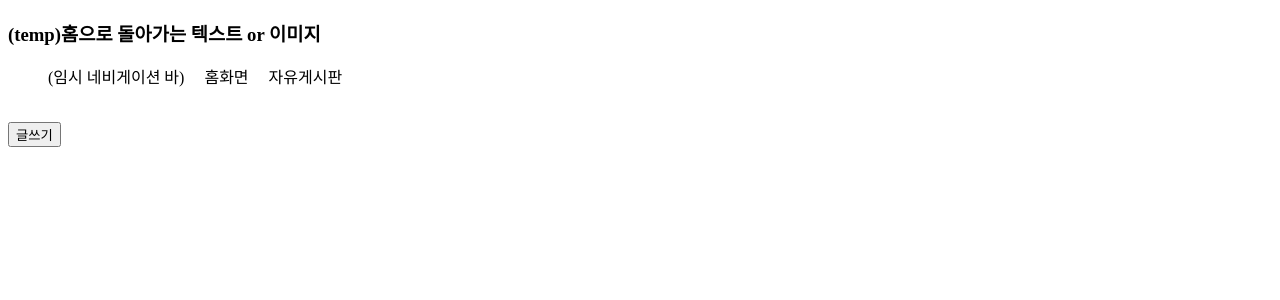
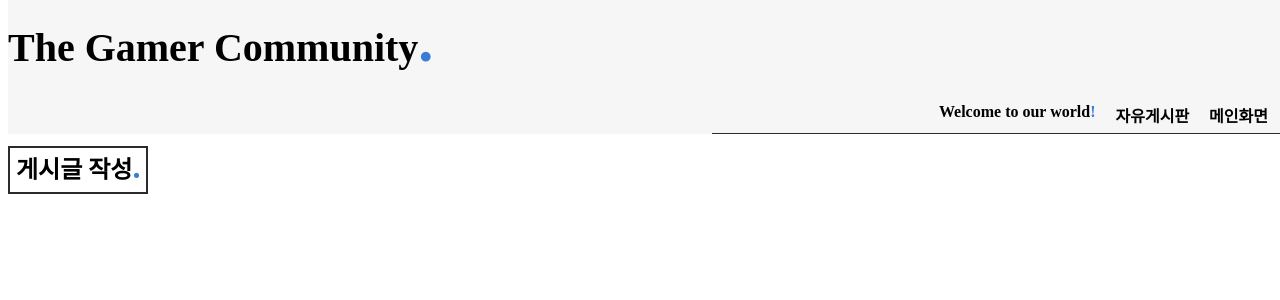
Before and after one commit to 99-1week-Toyproject/1week_toy, a Flask app: page / in a window 1280 px wide. Shown: the top 300 px of the page. Run offline with Flask 2, Linux system fonts and the light colour scheme; data that the repository does not hold is empty; some web fonts are replaced.

Commit message:
[#1][update]게시판 기능 구현 완료
게시판 기능 구현 완료하였습니다.

```diff
--- a/app.py
+++ b/app.py
@@ -27,6 +27,7 @@ def board_post():
     board_title_receive = request.form['board_title_give']
     board_id_receive = request.form['board_id_give']
     board_text_receive = request.form['board_text_give']
+    board_cntValue_receive = request.form['board_cntValue_give']
 
     board_list = list(db.gameReview.find({}, {'_id': False}))
     board_cnt = len(board_list) + 1
@@ -35,7 +36,8 @@ def board_post():
         'index': board_cnt,
         'title': board_title_receive,
         'id': board_id_receive,
-        'text': board_text_receive
+        'text': board_text_receive,
+        'cntValue': board_cntValue_receive
     }
 
     db.gameReview.insert_one(insertDoc)
@@ -67,5 +69,27 @@ def board_get_reply():
     return jsonify({'board_reply_list': board_reply_list})
 
 
+# @app.route("/board/get/reply/cnt", methods=["GET"])
+# def board_get_reply_cnt():
+#     ########################일단 리스트 다 가져옴
+#     board_reply_list = list(db.gameReview_reply.find({}, {'_id': False}))
+#     board_post_list = list(db.gameReview.find({},{'_id':False}))
+
+# ########################잘 나오나?
+#     print(board_reply_list)
+#     print(board_post_list)
+
+# #######################댓글의 인덱스 번호를 가져옴
+#     board_reply_cntList = []
+
+#     for board_reply_listed in board_reply_list:
+#         print(board_reply_listed)
+#         board_reply_cntList.append(board_reply_listed['index'])
+
+#     print(board_reply_cntList)
+
+    # return jsonify({'board_reply_list': board_reply_list})
+
+
 if __name__ == '__main__':
     app.run('0.0.0.0', port=5000, debug=True)
--- a/templates/board.html
+++ b/templates/board.html
@@ -4,11 +4,26 @@
 <head>
     <meta charset="UTF-8">
     <script src="https://ajax.googleapis.com/ajax/libs/jquery/3.5.1/jquery.min.js"></script>
-    <title>Title</title>
+
+    <!-- #########Font######### -->
+    <link ref="stylesheet" type="text/css" href="https://cdn.jsdelivr.net/gh/orioncactus/pretendard/dist/web/static/pretendard.css" />
+
+    <title>gamerCommunity | freeBoard</title>
 </head>
 <style>
+ @font-face {
+    font-family: 'Pretendard-Regular';
+    src: url('https://cdn.jsdelivr.net/gh/Project-Noonnu/noonfonts_2107@1.1/Pretendard-Regular.woff') format('woff');
+    font-weight: 400;
+    font-style: normal;
+}
+
     ul {
         list-style-type: none;
+    }
+
+    button {
+        background-color: transparent;
     }
 
     textarea {
@@ -23,16 +38,56 @@
         border-collapse: collapse;
     }
 
+    .topFixed{
+        position: fixed;
+        top: -20px;
+        width: 100%;
+        background-color: #F6F6F6;
+        z-index: 1;
+
+    }
+
+
     .navigationBar {
         display: flex;
-        flex-direction: row;
+        flex-direction: row-reverse;
+        left: 55%;
+
+
+        position: relative;
+        padding-bottom:6px;
+        width: 45%;
+
+        border-bottom: 1px solid #2b2b2b;
     }
+
 
     .navigationBar_contents {
         margin-right: 20px;
     }
 
+    .mainContents{
+        position: relative;
+        top: 120px;
+
+    }
+
+    .writeBtn{
+        font-family: Pretendard-Regular;
+        font-weight: 700;
+        font-size: 24px;
+
+        padding-bottom: 6px;
+
+        border:2px solid #2b2b2b;
+    }
+
+    .writeBtn:hover{
+        background-color: #F6F6F6;
+
+    }
     .board_submit {
+
         display: none;
     }
 
@@ -51,6 +106,7 @@
     $(document).ready(function () {
         boardGet();
         boardReply_Get();
+        boardReply_cnt_Get()
     });
     function openSubmit() {
         $("#board_submit").show()
@@ -83,6 +139,7 @@
                 console.log(response['board_list'])
 
                 let board_lists = response['board_list']
+                let replyCnt = 0;
 
                 for (let i = 0; i < board_lists.length; i++) {
                     let board_id = board_lists[i]['id']
@@ -94,11 +151,11 @@
                                                 <div class="index">${board_index}</div>
                                                 <h3 class="board_contents_title">
                                                     <a>${board_title}</a>
-                                                    <span class="comment_cnt">[12]</span>
+
                                                     <button onclick = "boardReply_open(${board_index})">댓글달기</button>
                                                 </h3>
                                                 <h5>${board_text}</h5>
-                                                <div class = "replyCheck" id = "${board_index}">
+                                                <div class = "replyCheck" id = "${board_index}" value = "">
 
                                                 </div>
                                                     <div class="board_submit_reply_wrap" id="board_submit_reply_wrap${board_index}">
@@ -135,6 +192,11 @@
             data: {},
             success: function (response) {
                 let replyList = response['board_reply_list']
+                let reply_cnt_checker = []
+                reply_cnt_checker.length = replyList.length
+
+
+                console.log(response)
 
 
                 for (let i = 0; i < replyList.length; i++) {
@@ -143,15 +205,43 @@
                     let board_reply_text = replyList[i]['text']
 
                     let replyAdd = `<li>↳<b>${board_reply_name}</b>&nbsp;${board_reply_text}</li>`
+                    reply_cnt_checker[i] = board_reply_index
+
 
                     $("#" + board_reply_index).append(replyAdd)
 
+                    for(let j =0; j < reply_cnt_checker; j++){
+                        if(board_reply_index == reply_cnt_checker){
+
                         }
+                    }
+
+                }
+                // console.log(reply_cnt_checker)
+
+
             }
 
 
         });
     }
+// ####################################################################################
+// ##현재 구현에 실패한 기능입니다.                                                                                                 ##
+// ## 데이터 받아와서 하나 하나 찍어줄 때, <a>${board_title}</a> 밑에                                                    ##
+// ## <span class="reply_cnt${board_index}" id = "reply_cnt${board_index}">[${replyCnt}]</span>찍어주면서    ##
+// ## 댓글 갯수 찍어주려는 기능 구현하려고 했으나 시간 관계상 진행하지 못하였습니다                               ##
+// ####################################################################################
+
+// function boardReply_cnt_Get() {
+//         $.ajax({
+//             type: "GET",
+//             url: "/board/get/reply/cnt",
+//             data: {},
+//             success: function (response) {
+//                 console.log(response)
+//             }
+//         });
+//     }
 
     // ###########################################################
     // ##  contents post section입니다                                                         ##
@@ -161,6 +251,7 @@
         let submit_id = $("#submit_id").val()
         let submit_title = $("#submit_title").val()
         let submit_text = $("#submit_text").val()
+        let submit_cntValue = 0
 
         $.ajax({
             type: "POST",
@@ -168,7 +259,8 @@
             data: {
                 board_id_give: submit_id,
                 board_title_give: submit_title,
-                board_text_give: submit_text
+                board_text_give: submit_text,
+                board_cntValue_give: submit_cntValue
             },
             success: function (response) {
                 alert(response["msg"])
@@ -218,21 +310,22 @@
     // }
 
 
-
-
-
-
 </script>
 
 <body>
-    <h3>(temp)홈으로 돌아가는 텍스트 or 이미지</h3>
-    <ul class="navigationBar">
-        <li class="navigationBar_contents"><a>(임시 네비게이션 바)</a></li>
-        <li class="navigationBar_contents"><a>홈화면</a></li>
-        <li class="navigationBar_contents"><a>자유게시판</a></li>
-    </ul>
+    <div class="topFixed">
+        <h1 style="font-family: Pretendard-Regular; font-weight: 700; font-size: 40px; ">The Gamer Community<span class="keyDot" style="color: #3A7BD5; font-size: 60px;">.</span></h1>
+        <div class="navigationBar" style="font-family: Pretendard-Regular; font-size: 16px; font-weight: 700;">
+        <span class="navigationBar_contents">메인화면</span>
+        <span class="navigationBar_contents">자유게시판</span>
+        <span class="navigationBar_contents">Welcome to our world<span style="color: #3A7BD5; font-size: 16px;">!</span></span>
+        </div>
+    </div>
+
+
+    <div class="mainContents">
         <br>
-    <button onclick="openSubmit()">글쓰기</button>
+        <button onclick="openSubmit()" class="writeBtn">게시글 작성<span class="keyDot" style="color: #3A7BD5; font-size: 32px;">.</span></button>
         <br>
 
         <!-- ##########글쓰기 버튼을 누르면 나오는 창입니다.############# -->
@@ -264,15 +357,11 @@
         <ul class="board_contents_wrap" id="board_content_wrap">
             <li class="board_contents">
                 <div class="board_contents_li">
-
-
-
+                </div>
+            </li>
+        </ul>
     </div>
 
-
-        </li>
-
-    </ul>
 
 
 
```
Also changed, not shown: test.py (added, +18 -0 lines). Lines whose indentation alone changed are shown as unchanged.
